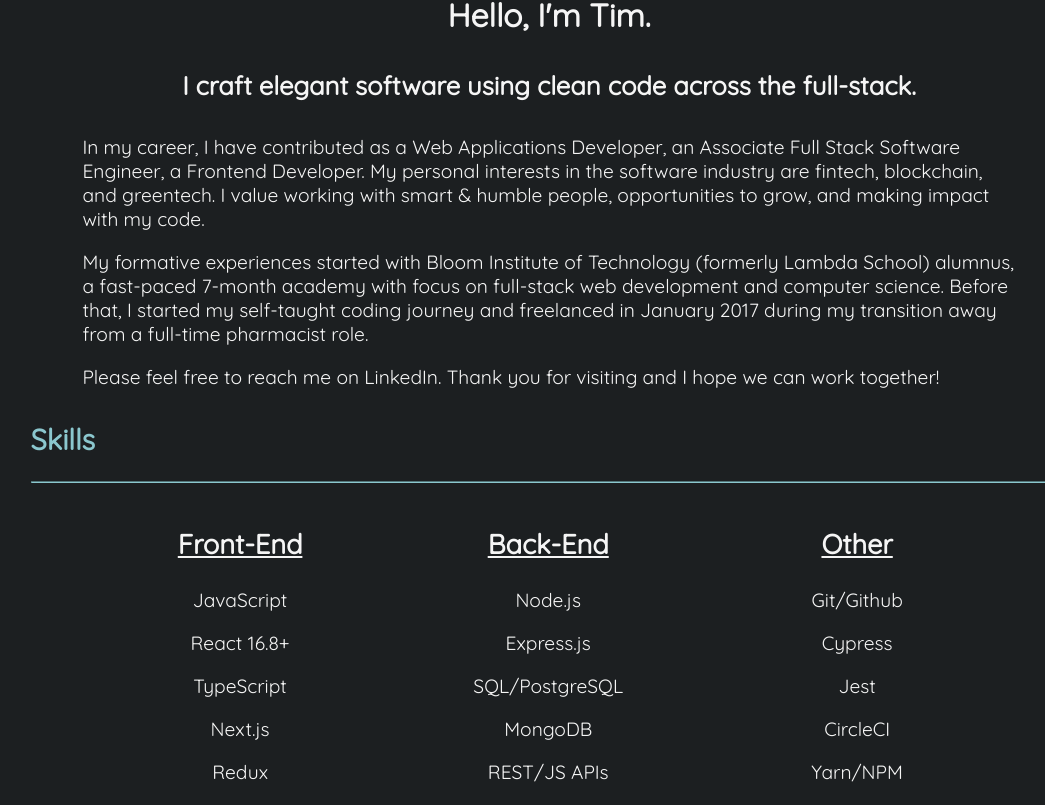
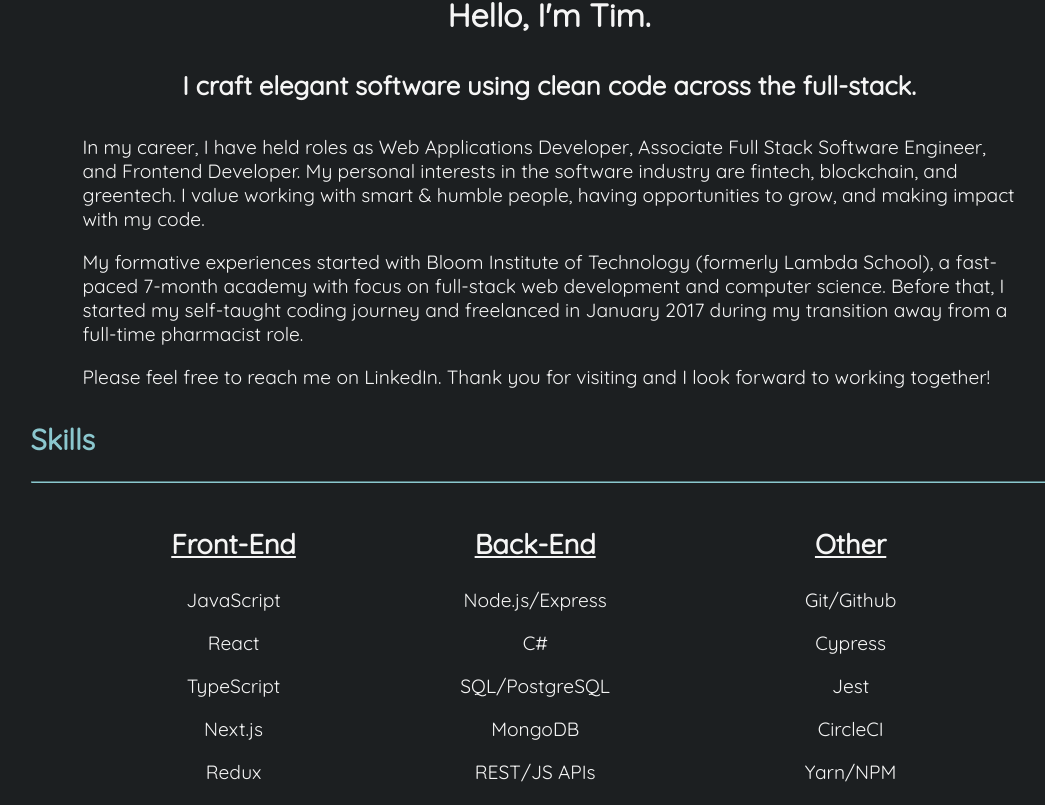
Before and after one commit to timOTdev/thDev3, a Next.js app: page / in a window 1280 px wide. Shown: the part 575-1380 px from the top of the page, without its empty margins (91-1136 px from the left). Built offline with nearby package versions, Linux system fonts and the light colour scheme.

Commit message:
Adjust ui elements

```diff
--- a/assets/GlobalData.tsx
+++ b/assets/GlobalData.tsx
@@ -1,13 +1,13 @@
 export const introduction = [
-  'In my career, I have contributed as a Web Applications Developer, an Associate Full Stack Software Engineer, a Frontend Developer. My personal interests in the software industry are fintech, blockchain, and greentech. I value working with smart & humble people, opportunities to grow, and making impact with my code.',
-  'My formative experiences started with Bloom Institute of Technology (formerly Lambda School) alumnus, a fast-paced 7-month academy with focus on full-stack web development and computer science. Before that, I started my self-taught coding journey and freelanced in January 2017 during my transition away from a full-time pharmacist role.',
-  'Please feel free to reach me on LinkedIn. Thank you for visiting and I hope we can work together!',
+  'In my career, I have held roles as Web Applications Developer, Associate Full Stack Software Engineer, and Frontend Developer. My personal interests in the software industry are fintech, blockchain, and greentech. I value working with smart & humble people, having opportunities to grow, and making impact with my code.',
+  'My formative experiences started with Bloom Institute of Technology (formerly Lambda School), a fast-paced 7-month academy with focus on full-stack web development and computer science. Before that, I started my self-taught coding journey and freelanced in January 2017 during my transition away from a full-time pharmacist role.',
+  'Please feel free to reach me on LinkedIn. Thank you for visiting and I look forward to working together!',
 ];
 
 export const skills = {
   frontEnd: [
     'JavaScript',
-    'React 16.8+',
+    'React',
     'TypeScript',
     'Next.js',
     'Redux',
@@ -17,8 +17,8 @@ export const skills = {
     'HTML',
   ],
   backEnd: [
-    'Node.js',
-    'Express.js',
+    'Node.js/Express',
+    'C#',
     'SQL/PostgreSQL',
     'MongoDB',
     'REST/JS APIs',
@@ -36,7 +36,7 @@ export const skills = {
     'Auth0',
     'Jira',
     'Vietnamese (fluent)',
-    'Spanish (basic)',
+    'Spanish (intermediate)',
   ],
 };
 
@@ -216,8 +216,8 @@ export const projectsSecondary = [
 
 export const timeline = {
   years: [
+    '2020-Present',
     '2020-2022',
-    '2020-Present',
     '2019',
     '2019',
     '2019',
@@ -226,8 +226,8 @@ export const timeline = {
     '2011-Present',
   ],
   experiences: [
+    'Executive Member at Austin Hispanic Hackers, a technology diversity group',
     'Web Applications Developer at OpenSymmetry, a global SPM company',
-    'Executive Member at Austin Hispanic Hackers, a technology diversity group',
     'Associate Full-Stack Software Engineer at Tenavox, a commercial real estate startup',
     'Core Developer during Lambda School Labs with Refreshr project',
     'Project Scrummaster during Lambda School Build Week with Guidr project',
--- a/components/Blog.tsx
+++ b/components/Blog.tsx
@@ -5,12 +5,18 @@ import Date from '../assets/date';
 const Section = styled.section`
   ul {
     list-style-type: none;
+    margin: 0 auto;
+    width: 35%;
+    text-align: left;
+  }
+  ul p {
+    display: inline;
   }
   h2 {
     text-align: left;
   }
   a {
-    font-size: 1.4rem;
+    font-size: 1.2rem;
     border-bottom: 2px solid ${({ theme }) => theme.underlineColor};
   }
 `;
@@ -36,13 +42,12 @@ export default function Blog({ allPostsData }: AllPostsDataTypes) {
             title: string;
           }) => (
             <li key={id}>
+              <p>
+                <Date dateString={date} />
+              </p>{' '}
               <Link href={`/posts/${id}`}>
                 <a>{title}</a>
               </Link>
-              <br />
-              <p>
-                <Date dateString={date} />
-              </p>
             </li>
           )
         )}
--- a/components/Career.tsx
+++ b/components/Career.tsx
@@ -50,7 +50,6 @@ export default function Career() {
     <Section id='career'>
       <h2>Career</h2>
       <hr />
-      <h3>Timeline</h3>
       <table>
         <tbody>{generateTimeline()}</tbody>
       </table>
--- a/components/Portfolio/ProjectsTemplate.tsx
+++ b/components/Portfolio/ProjectsTemplate.tsx
@@ -56,7 +56,7 @@ const ImageContainer = styled.div`
     min-height: 180px;
   }
   @media (min-width: 1440px) {
-    min-height: 240px;
+    min-height: 220px;
   }
 `;
 const IconsContainer = styled.div`
```
